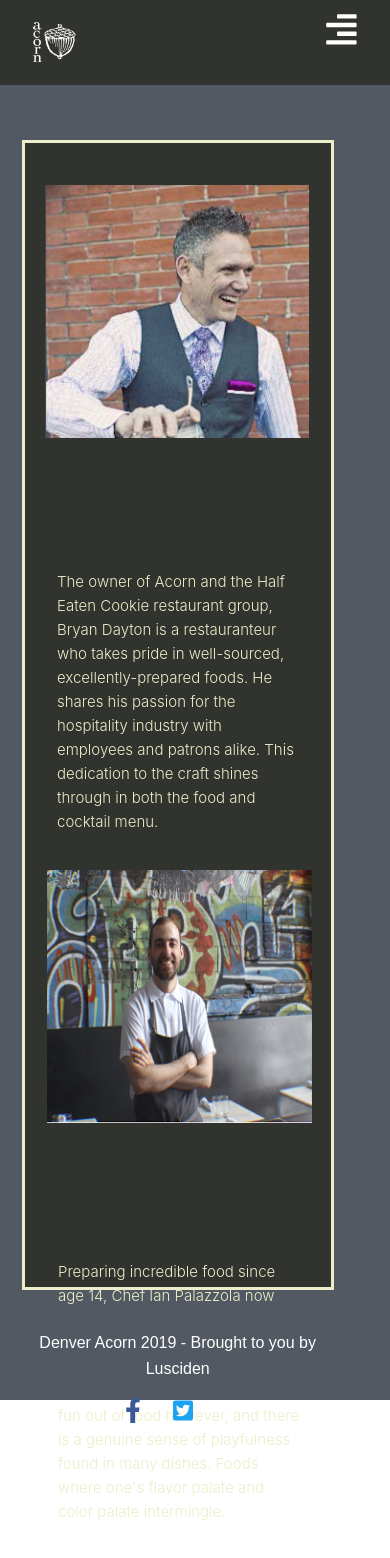
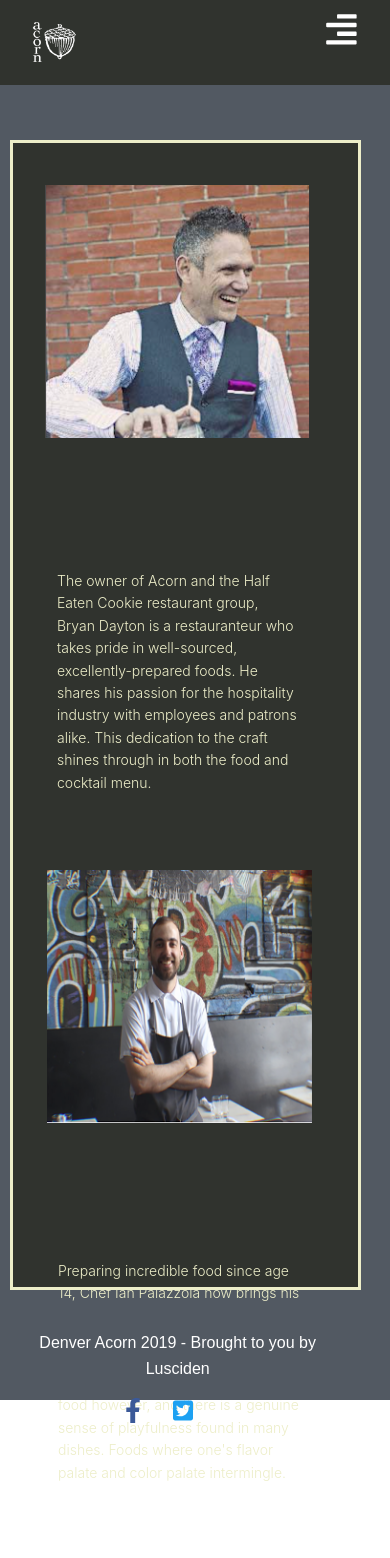
Before and after one commit to edisplay/acorn, a React (Create React App) app: page /about in a window 390 px wide. Shown: the top 1558 px of the page. Built offline with nearby package versions, Linux system fonts and the light colour scheme; the HTML template or start-up script is replaced by a standard one; a web font is replaced by a local one.

Commit message:
mobile-nav

```diff
--- a/src/components/Pages/about.scss
+++ b/src/components/Pages/about.scss
@@ -696,12 +696,12 @@
 
     .contBorder {
         border: 3px solid #edeec9;
-        width: 80vw;
+        width: 90vw;
         grid-row-start: 2;
         grid-row-end: 7;
         background-color: #30332e;
         height: 1150px;
-        margin-left: 22px;
+        margin-left: 10px;
     }
 
     .aboutImage1 {
@@ -728,7 +728,7 @@
         grid-row-start: 4;
         color: #edeec9;
         padding: 10px;
-        font-size: 15px;
+        font-size: 14px;
         width: 67vw;
         margin-left: -3px;
         height: 41vh;
@@ -743,7 +743,7 @@
         margin-right: -80px;
         color: #edeec9;
         padding: 10px;
-        font-size: 15px;
+        font-size: 14px;
         width: 67vw;
         margin-top: 10px;
         margin-left: -2px;
```
